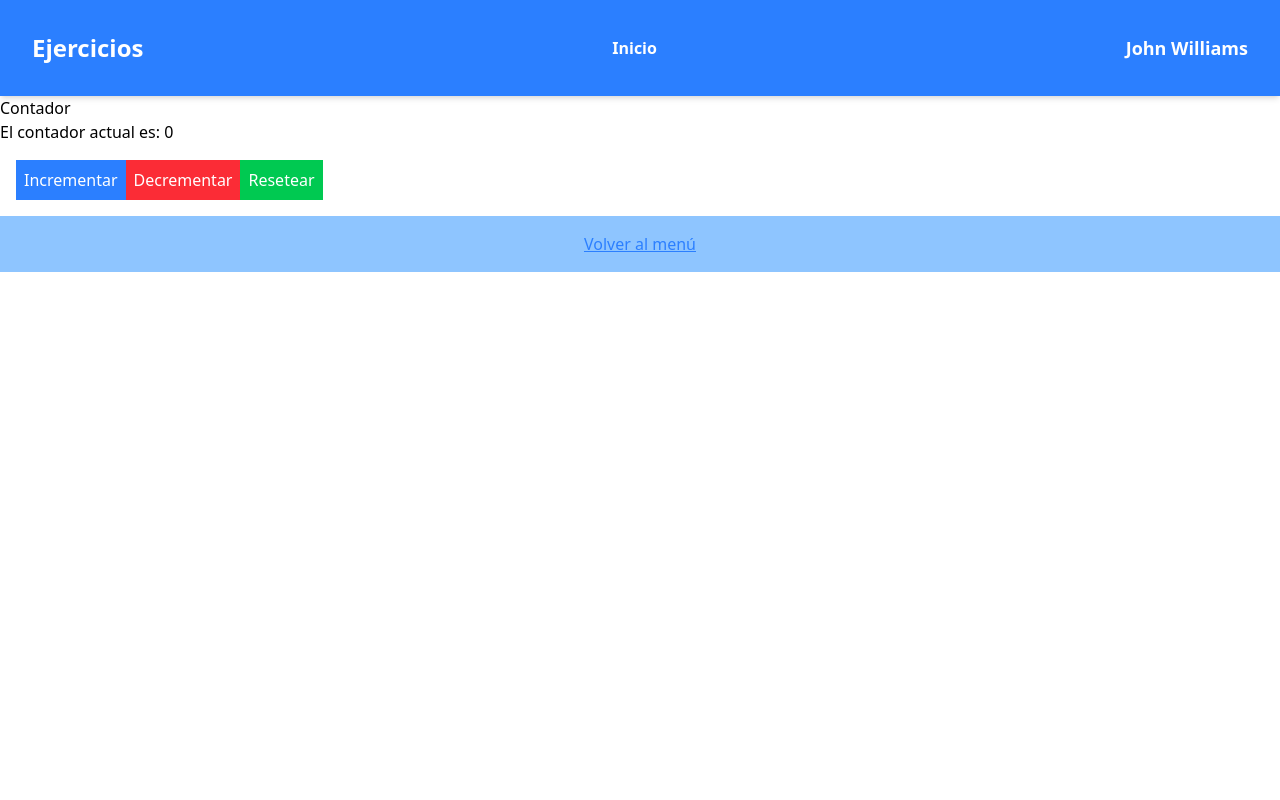
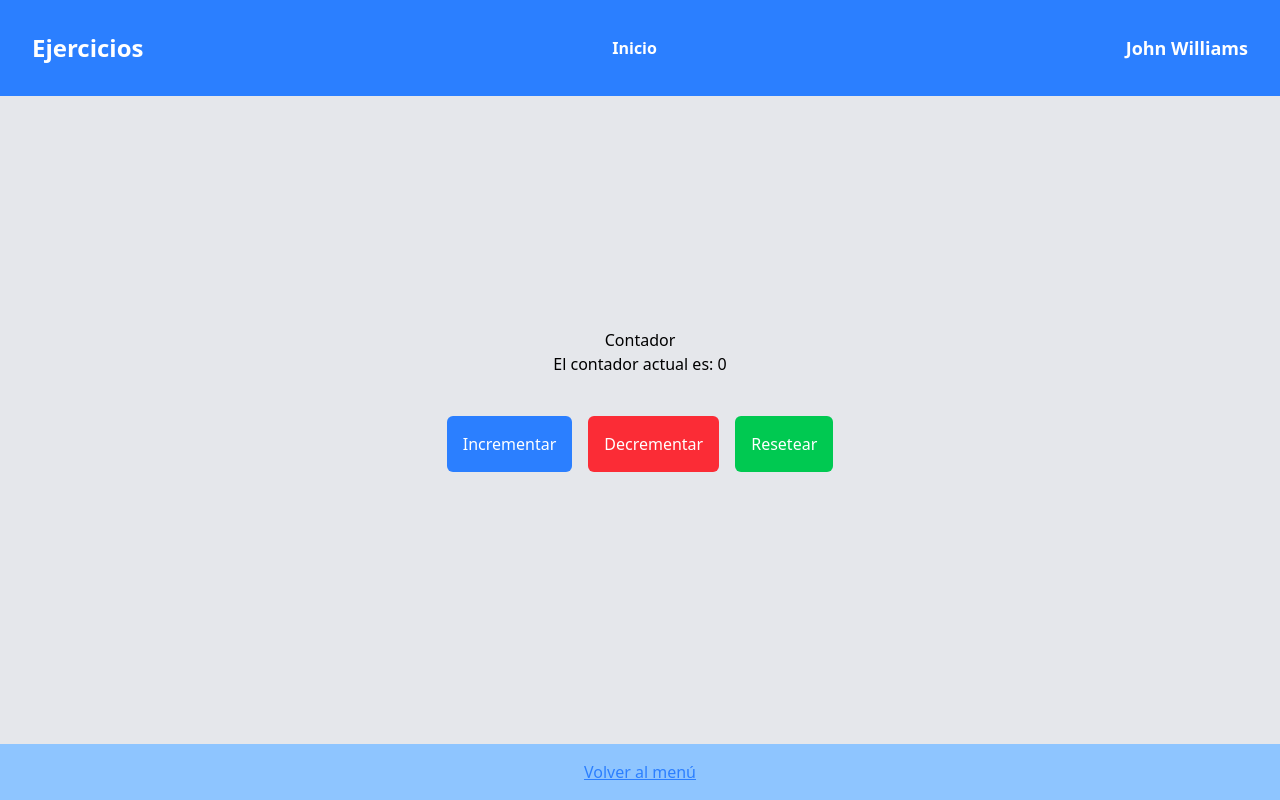
Before and after one commit to JohnMachaca/micro-react-exercises, a React (Vite) app: page /contador in a window 1280 px wide. Built offline with nearby package versions, Linux system fonts and the light colour scheme.

Commit message:
mejorando estilos

```diff
--- a/src/components/BackToMenu.jsx
+++ b/src/components/BackToMenu.jsx
@@ -2,7 +2,7 @@ import { Link } from "react-router-dom";
 
 function BackToMenu() {
   return (
-    <div className=" w-full  mx-auto flex bg-blue-300 p-4 justify-center items-center  mt-4">
+    <div className=" w-full  mx-auto flex bg-blue-300 p-4 justify-center items-center ">
       <div className="text-center  ">
         <Link to="/" className="text-blue-500  underline">
           Volver al menú
--- a/src/components/Header.jsx
+++ b/src/components/Header.jsx
@@ -2,9 +2,11 @@ import { Link } from "react-router-dom";
 
 const Header = () => {
   return (
-    <header className="bg-blue-500 text-white p-4 shadow-md ">
+    <header className="bg-blue-500 text-white p-4 shadow-md w-full">
       <div className="container   mx-auto flex p-4 justify-between items-center ">
-        <h2 className="text-2xl font-bold text-white ">Ejercicios</h2>
+        <h2 className="text-2xl font-bold text-white ">
+          <Link to="/">Ejercicios</Link>
+        </h2>
         <nav>
           <ul>
             <li>
--- a/src/excercises/Contador.jsx
+++ b/src/excercises/Contador.jsx
@@ -20,23 +20,34 @@ function Contador() {
   };
 
   return (
-    <>
+    <div className="flex flex-col items-center justify-center min-h-screen">
       <Header />
+      <main className="flex-grow container mx-auto bg-gray-200 p-4 flex flex-col items-center justify-center">
         <h1>Contador</h1>
         <p>El contador actual es: {count}</p>
-      <div className="m-4">
-        <button className="p-2 bg-blue-500 text-white" onClick={increment}>
+        <div className="m-4 flex p-4">
+          <button
+            className="p-4 rounded-md bg-blue-500 text-white m-2"
+            onClick={increment}
+          >
             Incrementar
           </button>
-        <button className="p-2 bg-red-500 text-white" onClick={decrement}>
+          <button
+            className="p-4 rounded-md bg-red-500 text-white m-2"
+            onClick={decrement}
+          >
             Decrementar
           </button>
-        <button className="p-2 bg-green-500 text-white" onClick={reset}>
+          <button
+            className="p-4 rounded-md bg-green-500 text-white m-2"
+            onClick={reset}
+          >
             Resetear
           </button>
         </div>
+      </main>
       <BackToMenu />
-    </>
+    </div>
   );
 }
 
```
Lines whose indentation alone changed are shown as unchanged.
